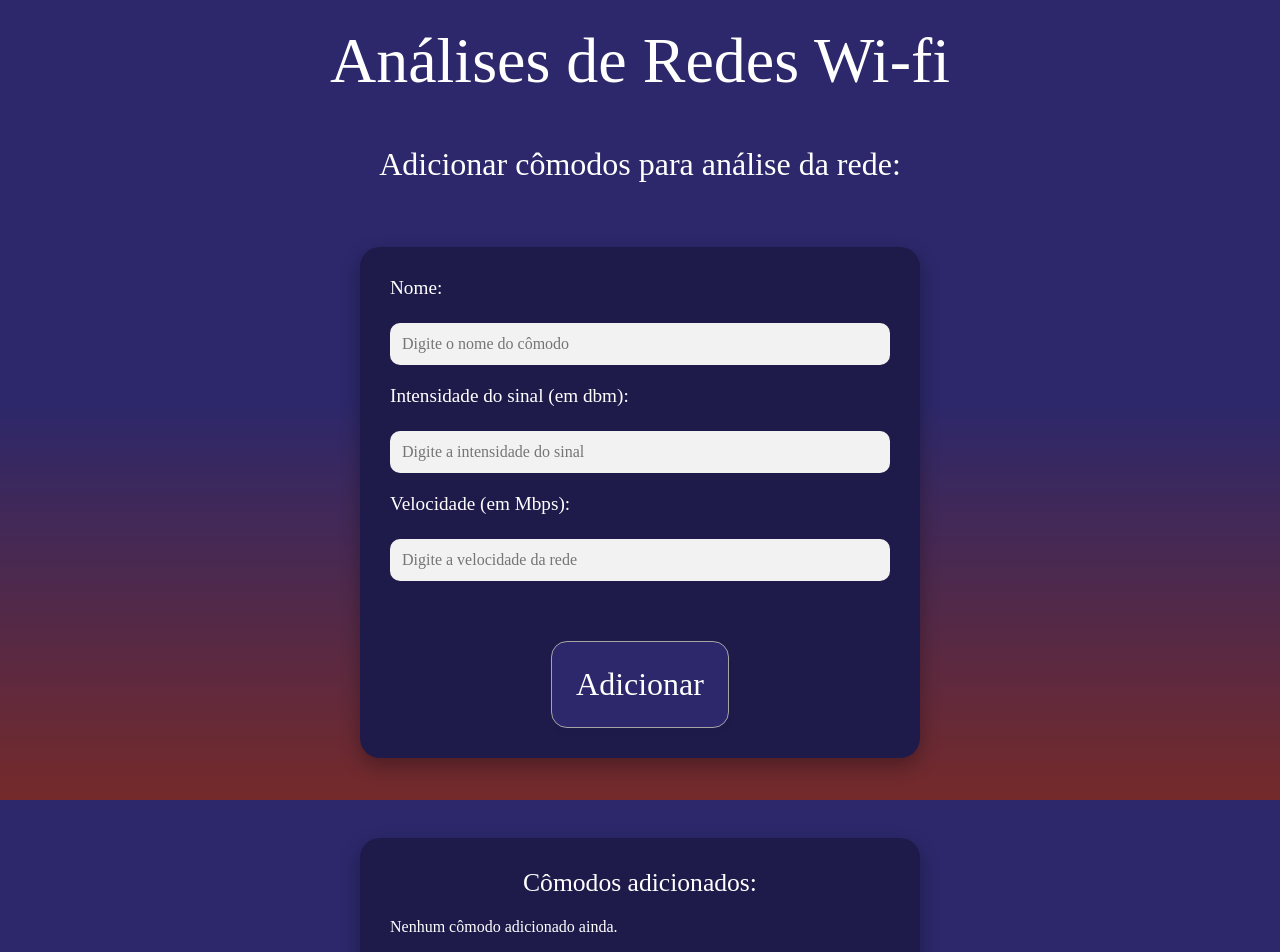
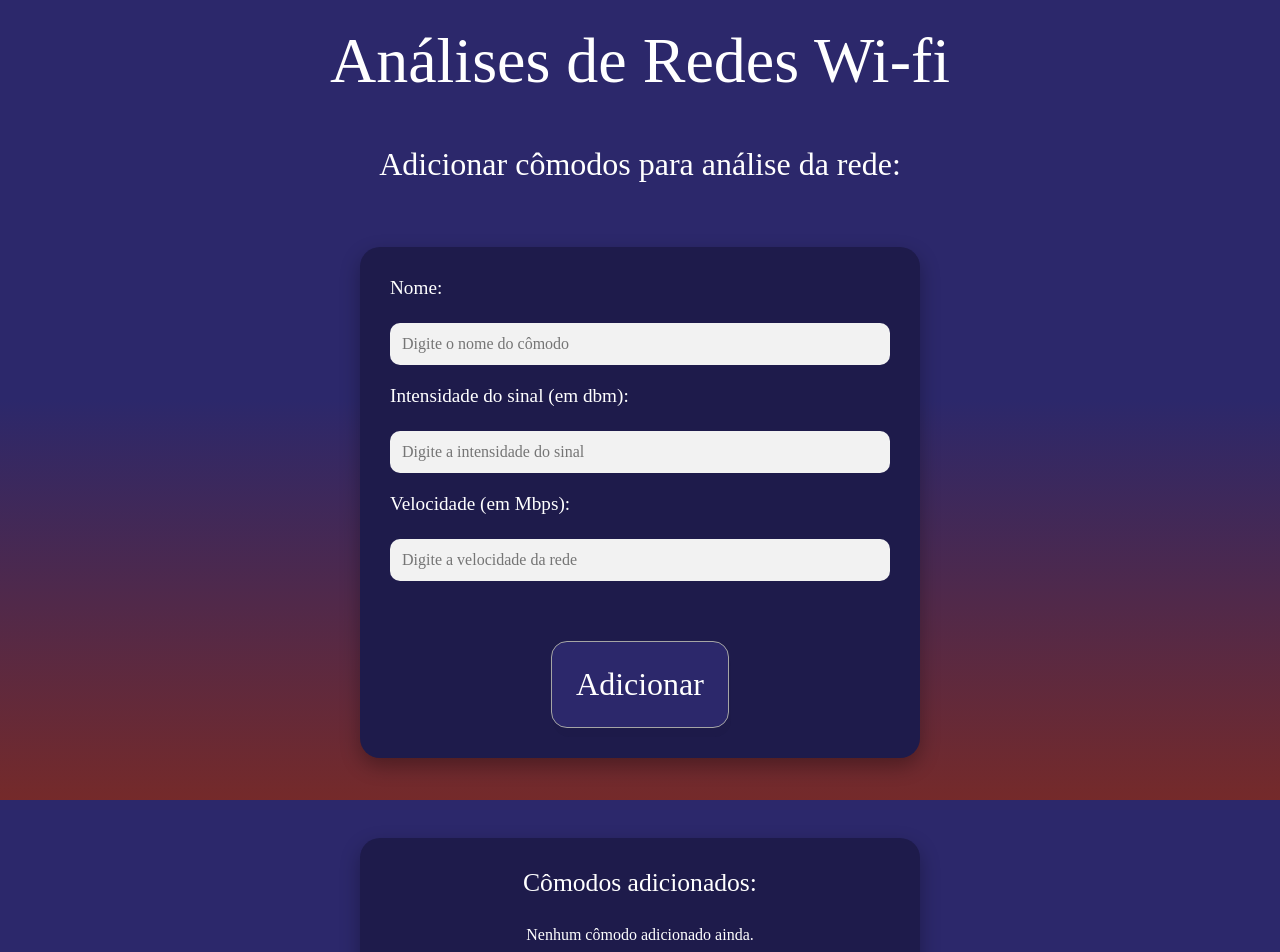
Before and after one commit to Gabrielvsiqueira/Analise-de-redes-web, a React (Vite) app: page /MyForms in a window 1280 px wide. Shown: the top 952 px of the page. Built offline with nearby package versions, Linux system fonts and the light colour scheme; a web font is replaced by a local one.

Commit message:
adicionando correções nos estilos dos botões nas páginas

```diff
--- a/src/components/button.tsx
+++ b/src/components/button.tsx
@@ -4,7 +4,7 @@ import { Link } from 'react-router-dom';
 type ButtonProps = {
   text: string;
   onClick?: () => void;
-  to?: string; // Se quiser usar navegação por Link
+  to?: string;
   type?: 'button' | 'submit' | 'reset';
   className?: string;
 };
--- a/src/index.css
+++ b/src/index.css
@@ -74,6 +74,12 @@ body {
   opacity: 0.7;
   transition: 0.6s;
 }
+
+.buttonHome .button.button-page {
+  font-size: 1.2rem;
+  padding: 0.7rem;
+}
+
 .container-form {
   background-color: #1e1b4b;
   padding: 30px;
@@ -86,10 +92,16 @@ body {
   gap: 20px;
 }
 
+.container-form .text-form {
+  text-align: center;
+  padding: 0.5rem;
+}
+
 .container-form h3 {
   font-size: 1.6rem;
   color: #FFFFFF;
   text-align: center;
+  align-items: center;
 }
 
 .container-form label {
@@ -107,6 +119,10 @@ body {
   outline: none;
   background-color: #f2f2f2;
   color: #000;
+}
+
+.container-form li {
+  font-size: 1.2rem;
 }
 
 .container-form input:focus {
--- a/src/pages/Graficos.tsx
+++ b/src/pages/Graficos.tsx
@@ -45,7 +45,7 @@ function Graficos() {
   };
 
   return (
-    <div style={{ width: '80%', margin: '0 auto', paddingTop: '50px' }}>
+    <div style={{ width: '100%', margin: '0 auto', paddingTop: '50px' }}>
       <h2 style={{
         textAlign: 'center',
         margin: '30px, auto, auto, auto',
--- a/src/pages/MyForms.tsx
+++ b/src/pages/MyForms.tsx
@@ -79,7 +79,7 @@ const handleGenerateCharts = () => {
               required
             />
 
-            <ButtonHomePage type="submit" text="Adicionar" />
+            <ButtonHomePage type="submit" text="Adicionar"/>
           </div>
         </div>
       </form>
@@ -87,13 +87,14 @@ const handleGenerateCharts = () => {
       <div className='container'>
         <div className='container-form'>
           <h3>Cômodos adicionados:</h3>
-          {comodos.length === 0 && <p>Nenhum cômodo adicionado ainda.</p>}
+          {comodos.length === 0 && <p className='text-form'>Nenhum cômodo adicionado ainda.</p>}
           <ul>
             {comodos.map((item, index) => (
               <li key={index}>
                 <strong>{item.nome}</strong> - Sinal: {item.sinal} - Velocidade: {item.velocidade}
                 <br />
                 <ButtonHomePage
+                className='button-page'
                   text="Excluir"
                   type="button"
                   onClick={() => handleDelete(index)}
```
